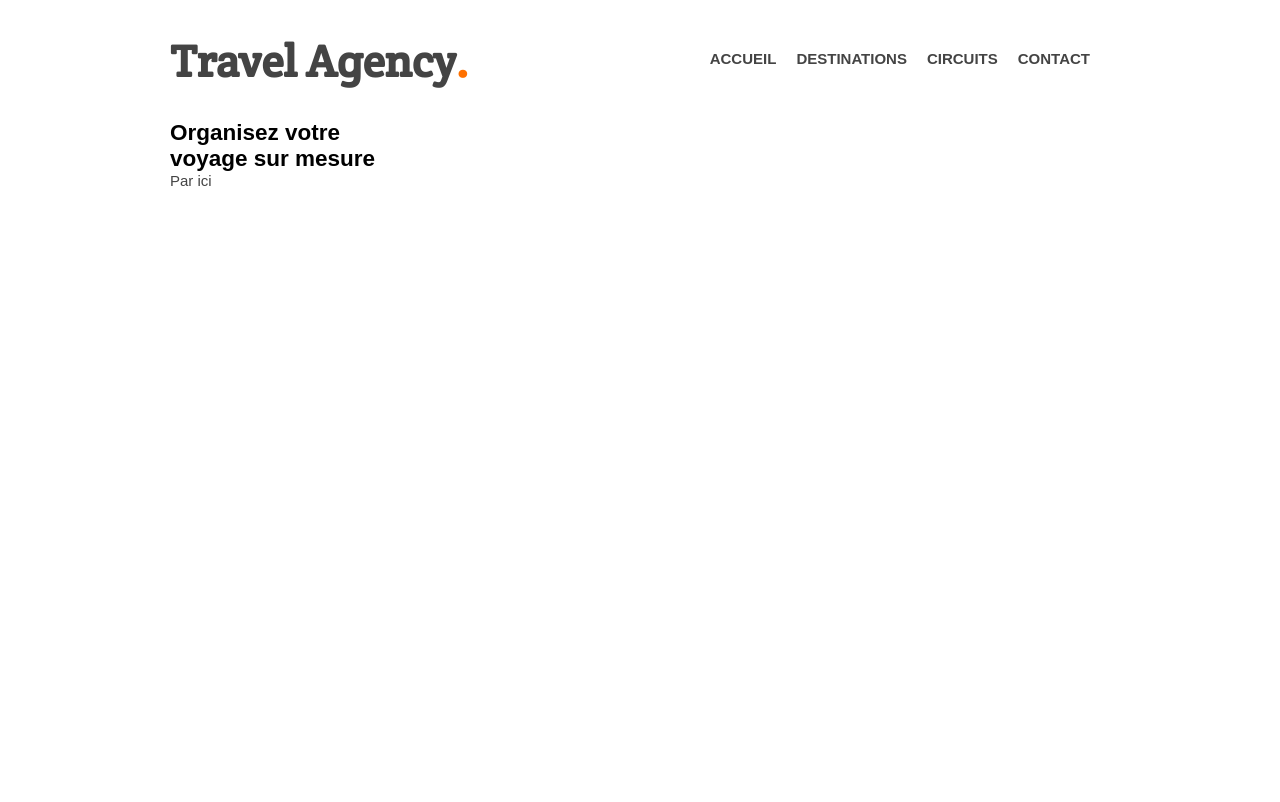
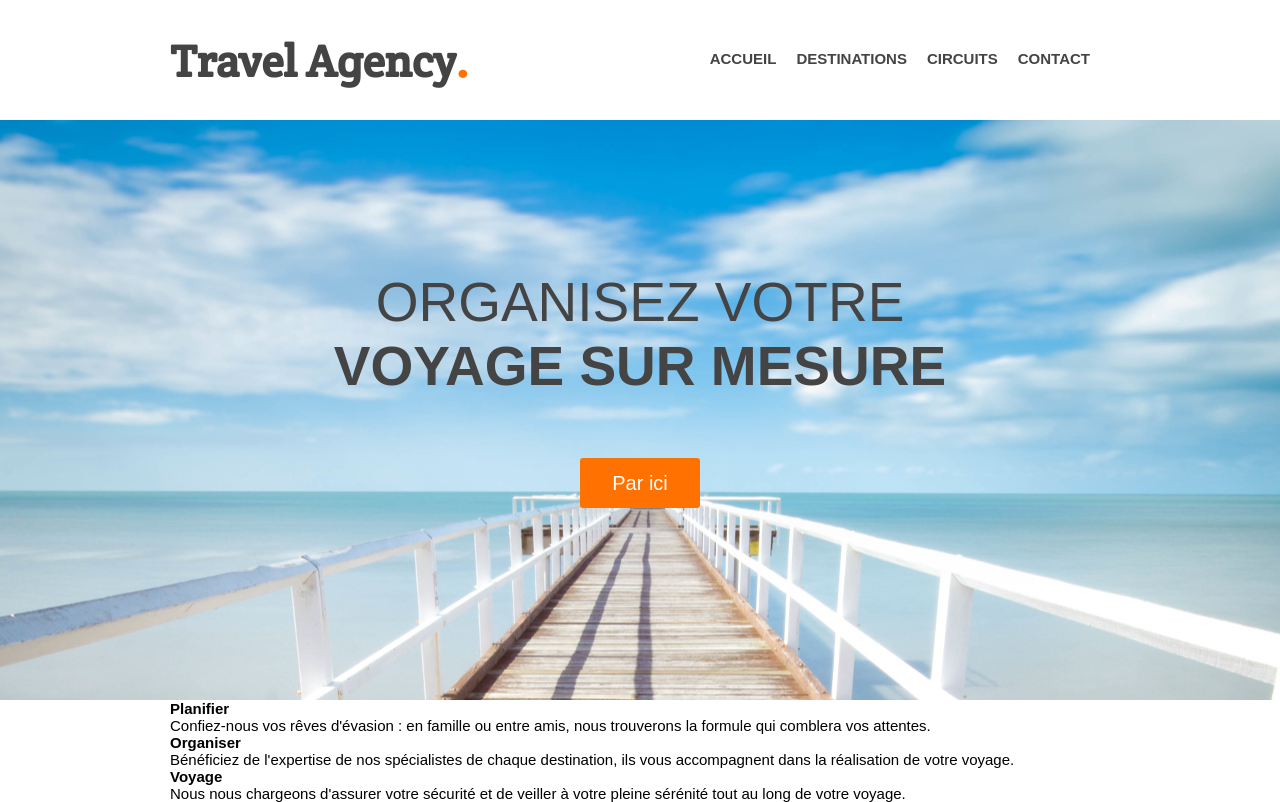
Before and after one commit to Nic0o-L/SiteVoyage, a plain HTML site: page index.html in a window 1280 px wide. Drawn offline with Linux system fonts and the light colour scheme.

Commit message:
Patie main-image terminée + début de la partie steps

```diff
--- a/index.html
+++ b/index.html
@@ -32,7 +32,20 @@
 
     <section id="steps">
         <div class="wrapper">
-
+            <ul>
+                <li id="step-1">
+                    <h4>Planifier</h4>
+                    <p>Confiez-nous vos rêves d'évasion : en famille ou entre amis, nous trouverons la formule qui comblera vos attentes.</p>
+                </li>
+                <li id="step-2">
+                    <h4>Organiser</h4>
+                    <p>Bénéficiez de l'expertise de nos spécialistes de chaque destination, ils vous accompagnent dans la réalisation de votre voyage.</p>
+                </li>
+                <li id="step-3">
+                    <h4>Voyage</h4>
+                    <p>Nous nous chargeons d'assurer votre sécurité et de veiller à votre pleine sérénité tout au long de votre voyage.</p>
+                </li>
+            </ul>
         </div>
     </section>
 
--- a/style.css
+++ b/style.css
@@ -14,6 +14,11 @@ h1 {
     font-family: 'Crete Round', serif;
     font-size: 45px;
     color: #444;
+}
+
+h2 {
+    color: #444;
+    font-size: 55px;
 }
 
 ul {
@@ -61,3 +66,34 @@ header nav ul li a {
     font-weight: bold;
     margin-right: 20px;
 }
+
+/* MAIN IMAGE */
+
+#main-image {
+    height: 580px;
+    background-image: url('images/main.jpg');
+    background-position: center;
+}
+
+#main-image h2 {
+    font-weight: normal;
+    text-transform: uppercase;
+    text-align: center;
+    padding: 150px 0 40px 0;
+    margin-bottom: 20px;
+}
+
+.button-1 {
+    display: block;
+    width: 120px;
+    height: 50px;
+    background-color: #ff7100;
+    color: #fff;
+    font-size: 20px;
+    margin: 0 auto;
+    line-height: 50px;
+    text-align: center;
+    border-radius: 3px;
+}
+
+/* STEPS */
```
